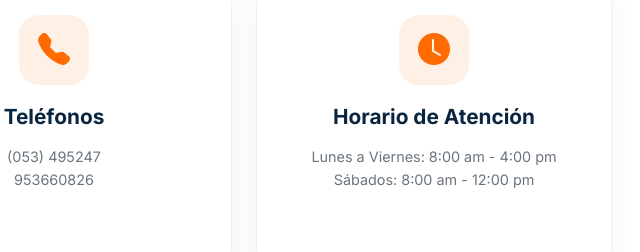
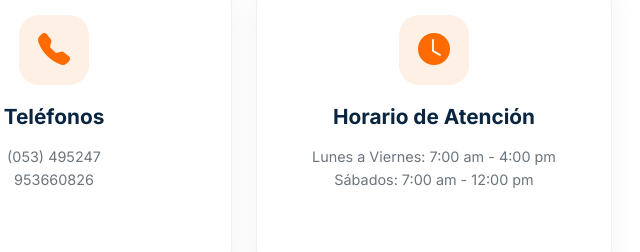
Before and after one commit to Steven45609/SOLDESP-12, a plain HTML site: page Ubicación.html in a window 1280 px wide. Shown: the part 1062-1314 px from the top of the page, 586-1226 px from the left. Drawn offline with nearby package versions, Linux system fonts and the light colour scheme.

```diff
--- a/Ubicación.html
+++ b/Ubicación.html
@@ -618,7 +618,7 @@
                 <div class="info-card">
                     <div class="info-icon"><i class="bi bi-clock-fill"></i></div>
                     <h3>Horario de Atención</h3>
-                    <p>Lunes a Viernes: 8:00 am - 4:00 pm<br>Sábados: 8:00 am - 12:00 pm</p>
+                    <p>Lunes a Viernes: 7:00 am - 4:00 pm<br>Sábados: 7:00 am - 12:00 pm</p>
                 </div>
             </div>
             <div class="col-md-6 col-lg-6" data-aos="fade-up" data-aos-delay="400">
```
